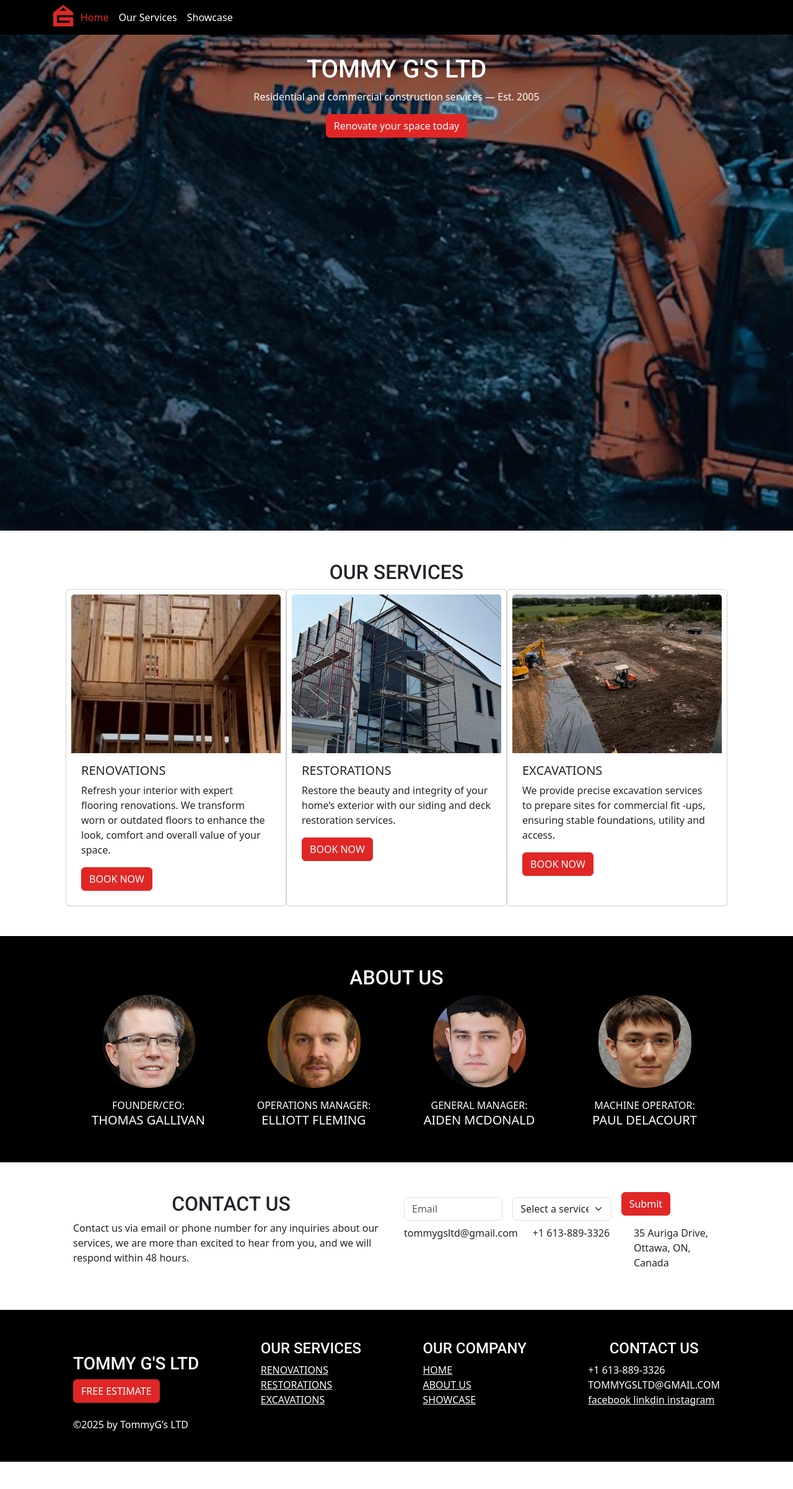
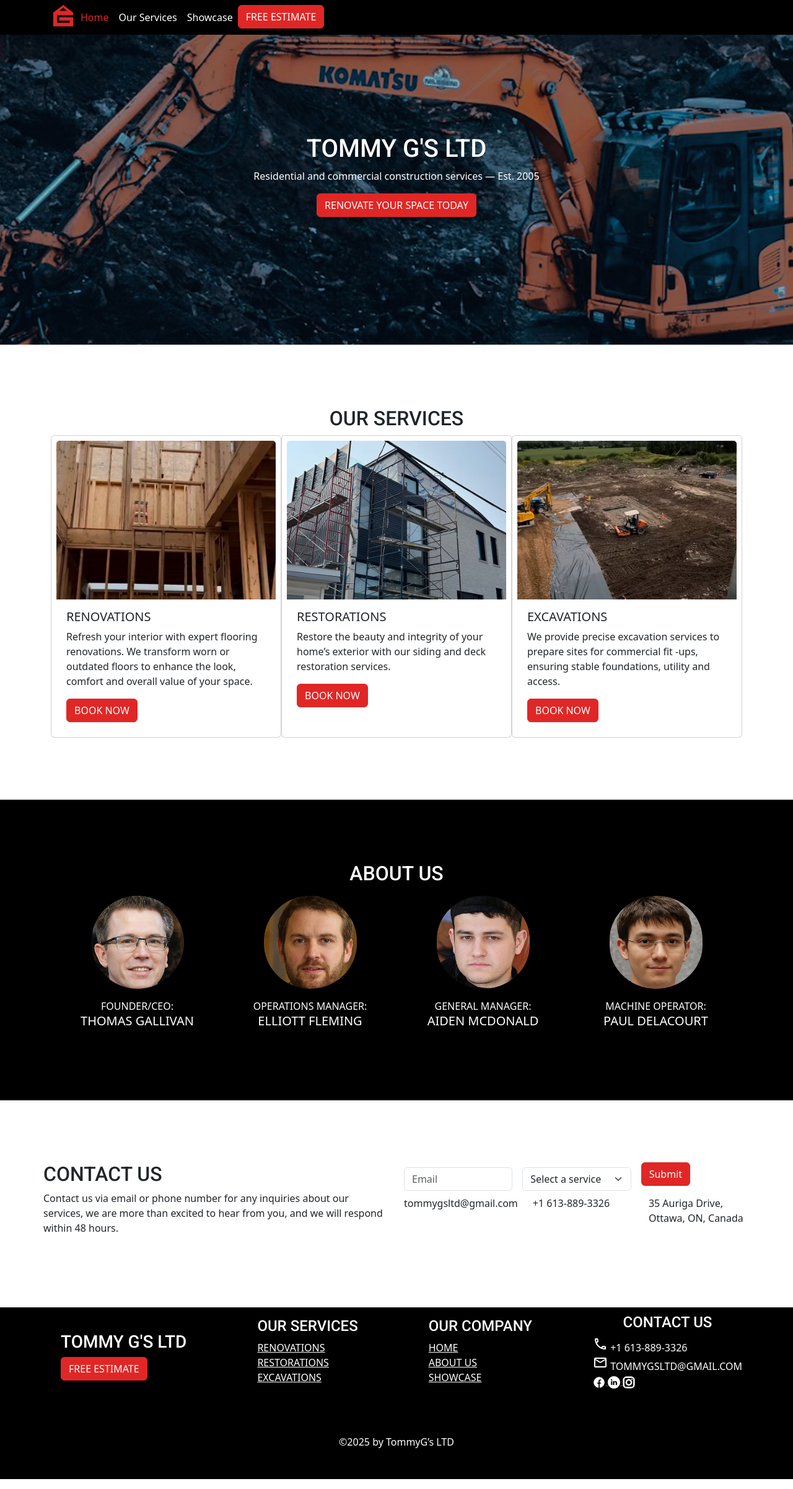
Before and after one commit to bajp0004/dsn1713-final, a website: page index.html in a window 1280 px wide. Shown: the whole page at 62% size. Before the commit the page ends 2358 px from the top, so only its background shows below. Drawn offline with nearby package versions, Linux system fonts and the light colour scheme.

Commit message:
finish styling

```diff
--- a/index.html
+++ b/index.html
@@ -9,7 +9,7 @@
 
 <body>
   <header class="sticky-top">
-    <nav class="navbar navbar-expand-lg bg-dark ">
+    <nav class="navbar navbar-expand-lg bg-dark">
       <div class="container">
         <a href="#">
           <img src="images/tommygsltd_logo.svg" alt="Logo" width="40" height="40">
@@ -28,6 +28,11 @@
             <li class="nav-item">
               <a class="nav-link" href="showcase.html">Showcase</a>
             </li>
+            <li>
+              <button class="btn btn-primary" id="cta">
+                FREE ESTIMATE
+              </button>
+            </li>
           </ul>
       </div>
     </nav>
@@ -37,13 +42,13 @@
   <section id="hero">
     <div class="container-lg w-75">
       <div class="d-flex text-light justify-content-center text-center align-items-center">
-        <div>
-          <h1>TOMMY G'S LTD</h1>
+        <div class="text-light text-center">
+          <h1 class="animate__animated animate__fadeInDown">TOMMY G'S LTD</h1>
           <p>
             Residential and commercial construction services — Est. 2005
           </p>
           <button class="btn btn-primary">
-            Renovate your space today
+            RENOVATE YOUR SPACE TODAY
           </button>
         </div>
       </div>
@@ -51,12 +56,12 @@
   </section>
 
   <section id="our-services">
-    <div class="container p-5">
+    <div class="container">
       <h2>
         OUR SERVICES
       </h2>
-      <div class="row">
-        <div class="card col-4 p-2">
+      <div class="d-flex flex-lg-row flex-sm-column">
+        <div class="card col-lg-4 p-2">
           <img src="images/renovations_photo.avif" class="card-img-top object-fit-cover" alt="Renovations Photo" height="256">
           <div class="card-body">
             <h5 class="card-title">RENOVATIONS</h5>
@@ -64,7 +69,7 @@
             <a href="#" class="btn btn-primary">BOOK NOW</a>
           </div>
         </div>
-        <div class="card col-4 p-2">
+        <div class="card col-lg-4 p-2">
           <img src="images/restorations_photo.avif" class="card-img-top object-fit-cover" alt="Restorations Photo" height="256">
           <div class="card-body">
             <h5 class="card-title">RESTORATIONS</h5>
@@ -72,7 +77,7 @@
             <a href="#" class="btn btn-primary">BOOK NOW</a>
           </div>
         </div>
-        <div class="card col-4 p-2">
+        <div class="card col-lg-4 p-2">
           <img src="images/excavations_photo.avif" class="card-img-top object-fit-cover" height="256" alt="Renovations Photo">
           <div class="card-body">
             <h5 class="card-title">EXCAVATIONS</h5>
@@ -85,13 +90,13 @@
   </section>
 
   <section id="about-us" class=" bg-dark text-light">
-    <div class="container p-5">
+    <div class="container">
       <h2>
         ABOUT US
       </h2>
       <div>
-        <div class="row text-center">
-          <div class="col-3">
+        <div class="d-flex flex-lg-row flex-sm-column text-center">
+          <div class="col-lg-3 p-2">
             <img src="images/thomas_gallivan_photo.png" alt="Picture of Thomas Gallivan" width="150" height="150">
             <figcaption class="pt-3">
               <h8>FOUNDER/CEO:</h8>
@@ -99,7 +104,7 @@
             </figcaption>
           </div>
 
-          <div class="col-3">
+          <div class="col-lg-3 p-2">
             <img src="images/elliott_fleming_photo.png" alt="Picture of Elliott Fleming" width="150" height="150">
             <figcaption class="pt-3">
               <h8>OPERATIONS MANAGER:</h8>
@@ -107,7 +112,7 @@
             </figcaption>
           </div>
 
-          <div class="col-3">
+          <div class="col-lg-3 p-2">
             <img src="images/aiden_mcdonald_photo.png" alt="Picture of Aiden McDonald" width="150" height="150">
             <figcaption class="pt-3">
               <h8>GENERAL MANAGER:</h8>
@@ -115,7 +120,7 @@
             </figcaption>
           </div>
 
-          <div class="col-3">
+          <div class="col-lg-3 p-2">
             <img src="images/paul_delacourt_photo.png" alt="Picture of Paul DeLacourt" width="150" height="150">
             <figcaption class="pt-3">
               <h8>MACHINE OPERATOR:</h8>
@@ -128,14 +133,14 @@
     </div>
   </section>
 
-  <section id="contact-us" class="container p-5">
+  <section id="contact-us" class="container">
     <div class="row">
-      <div class="col-6">
-        <h2>CONTACT US</h2>
-        <p>Contact us via email or phone number for any inquiries  about our services, we are more than excited to hear from you, and we will respond within 48 hours.</p>
+      <div class="col-lg-6">
+        <h2 class="text-lg-start">CONTACT US</h2>
+        <p class="text-lg-start text-sm-center">Contact us via email or phone number for any inquiries  about our services, we are more than excited to hear from you, and we will respond within 48 hours.</p>
       </div>
-      <div class="col-6">
-        <form class="row g-3 align-items-center">
+      <div class="col-lg-6">
+        <form class="row g-lg-3 align-items-center">
           <div class="col">
             <input type="email" class="form-control" id="exampleFormControlInput1" placeholder="Email">
           </div>
@@ -170,9 +175,9 @@
 </main>
 
 <footer id="footer" class="bg-dark">
-  <div class="container p-5">
-    <div class="d-flex justify-content-between align-items-center text-light">
-      <div class="">
+  <div class="container">
+    <div class="d-flex flex-sm-column flex-lg-row align-items-center text-light text-sm-center text-lg-start justify-content-between">
+      <div class="p-sm-3">
         <h3>
           TOMMY G'S LTD
         </h3>
@@ -180,7 +185,7 @@
           FREE ESTIMATE
         </button>
       </div>
-      <div>
+      <div class="p-sm-3">
         <h4>
           OUR SERVICES
         </h4>
@@ -201,7 +206,7 @@
             </a>
           </li>
       </div>
-      <div>
+      <div class="p-sm-3">
         <h4>
           OUR COMPANY
         </h4>
@@ -212,12 +217,12 @@
             </a>
           </li>
           <li>
-            <a href="#" class="text-light">
+            <a href="services.html" class="text-light">
             ABOUT US
             </a>
           </li>
           <li>
-            <a href="#" class="text-light">
+            <a href="showcase.html" class="text-light">
             SHOWCASE
             </a>
           </li>
@@ -228,25 +233,31 @@
         </h4>
         <ul class="list-unstyled list-group-flush">
           <li class="text-light">
-              +1 613-889-3326
+            <span class="material-icons-outlined">
+              phone
+            </span>
+            +1 613-889-3326
           </li>
           <li class="text-light">
+            <span class="material-icons-outlined">
+              mail
+              </span>
             TOMMYGSLTD@GMAIL.COM
           </li>
-          <li>
-            <a href="#" class="text-light">
-            facebook
+          <li class="align-items-center">
+            <a href="#">
+              <img src="images/facebook_icon.svg" alt="Facebook icon" width="20" height="20">
             </a>
-            <a href="#" class="text-light">
-              linkdin
+            <a href="#">
+              <img src="images/linkedin_icon.svg" alt="Linkedin icon" width="20" height="20">
             </a>
-            <a href="#" class="text-light">
-              instagram
+            <a href="#">
+              <img src="images/instagram_icon.svg" alt="Instagram icon" width="20" height="20">
             </a>
           </li>
       </div>
     </div>
-    <span class="text-light">©2025 by TommyG’s LTD</span>
+    <p class="text-light text-center p-5">©2025 by TommyG’s LTD</p>
   </div>
 </footer>
 
--- a/package.json
+++ b/package.json
@@ -1,5 +1,8 @@
 {
   "dependencies": {
-    "bootstrap": "^5.3.8"
+    "@splidejs/splide": "^4.1.4",
+    "animate.css": "^4.1.1",
+    "bootstrap": "^5.3.8",
+    "embla-carousel": "^8.6.0"
   }
 }
--- a/scss/custom.scss
+++ b/scss/custom.scss
@@ -1,10 +1,14 @@
 @import url('https://fonts.googleapis.com/css2?family=Roboto:ital,wght@0,100..900;1,100..900&display=swap');
 @import url('https://fonts.googleapis.com/css2?family=Libre+Franklin:ital,wght@0,100..900;1,100..900&display=swap');
+
+@import url("https://fonts.googleapis.com/icon?family=Material+Icons+Outlined");
+
+@import "../node_modules/animate.css/animate.css";
 
 $body-bg: #FFFFFF;
 
 $primary: #E02726;
-$secondary: #706962;
+$secondary: #7d82b8;
 $success: #b7e3cc;
 $info: #c4ffb2;
 $warning: #d6f7a3;
@@ -36,8 +40,8 @@ h1, h2, h3, h4 {
 }
 
 #hero, #service-hero, #showcase-hero .d-flex {
-  height: 800px;
-  padding: 2rem;
+  height: 500px;
+  padding: 10rem;
 }
 
 #service-hero {
@@ -56,4 +60,14 @@ h1, h2, h3, h4 {
   background-size: cover;
 }
 
+section:not(#hero):not(#service-hero):not(#showcase-hero){
+  padding: 60px 0;
+}
+
+@media(min-width: 993px){
+  section:not(#hero):not(#service-hero):not(#showcase-hero){
+    padding: 100px 0;
+  }
+}
+
 @import "../node_modules/bootstrap/scss/bootstrap";
```
Also changed, not shown: services.html (+109 -43 lines), showcase.html (+33 -18 lines), css/custom.css, images/excav_carousel_1.png (added), images/excav_carousel_2.png (added), images/excav_carousel_3.png (added), images/facebook_icon.svg (added), images/instagram_icon.svg (added), images/linkedin_icon.svg (added), images/resto_carousel_1.png (added), images/resto_carousel_2.png (added), images/resto_carousel_3.png (added), 4 other files.
